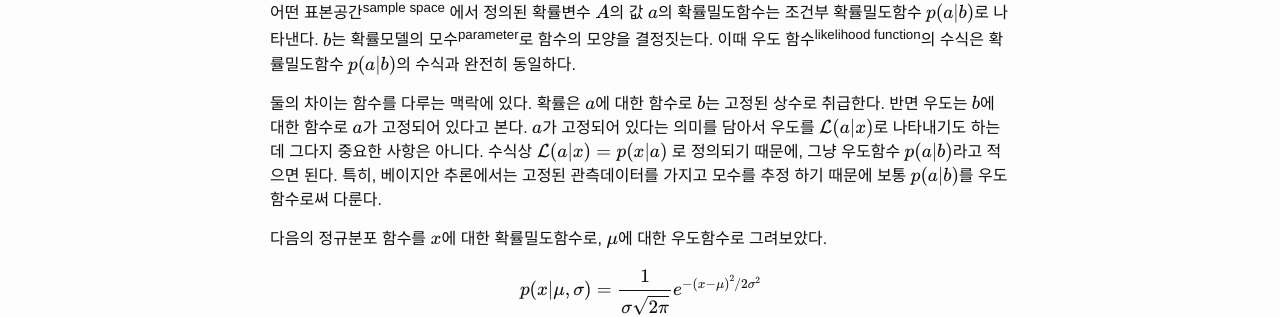
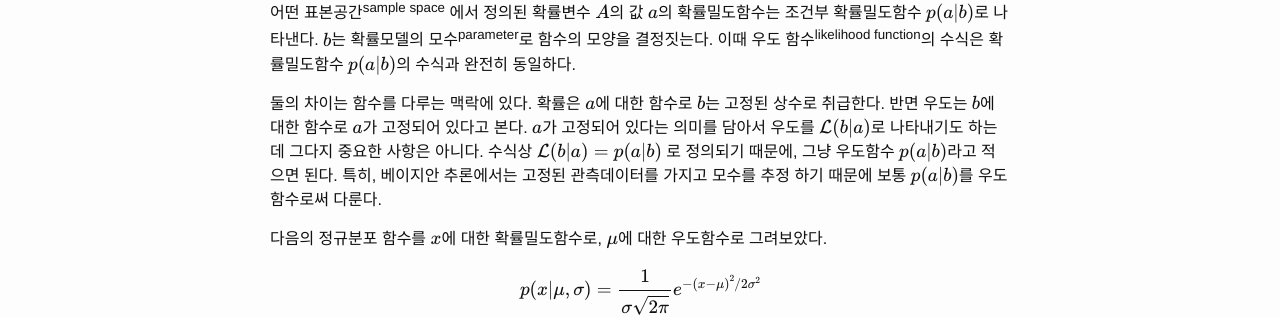
Before and after one commit to sweaterr/bokchi.github.io, a Jekyll site: the page built from _posts/2016-07-31-likelihood.markdown, in a window 1280 px wide. Shown: the part 256-573 px from the top of the page. Built offline with Jekyll 4.4.1, drawn with Linux system fonts in a browser that asks for light colours; formulas are drawn with MathJax 3.

```diff
--- a/_posts/2016-07-31-likelihood.markdown
+++ b/_posts/2016-07-31-likelihood.markdown
@@ -8,7 +8,7 @@ categories: ml
 ### Likelihood Function
 어떤 표본공간<sup>sample space</sup> 에서 정의된 확률변수 \\(A\\)의 값 \\(a\\)의 확률밀도함수는 조건부 확률밀도함수 \\(p(a\|b)\\)로 나타낸다. \\(b\\)는 확률모델의 모수<sup>parameter</sup>로 함수의 모양을 결정짓는다. 이때 우도 함수<sup>likelihood function</sup>의 수식은 확률밀도함수 \\(p(a\|b)\\)의 수식과 완전히 동일하다.
 
-둘의 차이는 함수를 다루는 맥락에 있다. 확률은 \\(a\\)에 대한 함수로 \\( b \\)는 고정된 상수로 취급한다. 반면 우도는 \\(b\\)에 대한 함수로 \\(a\\)가 고정되어 있다고 본다. \\(a\\)가 고정되어 있다는 의미를 담아서 우도를 \\(\mathcal{L}(a\|x)\\)로 나타내기도 하는데 그다지 중요한 사항은 아니다. 수식상 \\(\mathcal{L}(a\|x) =  p(x\|a)\\) 로 정의되기 때문에, 그냥 우도함수 \\(p(a\|b)\\)라고 적으면 된다. 특히, 베이지안 추론에서는 고정된 관측데이터를 가지고 모수를 추정 하기 때문에 보통 \\(p(a\|b)\\)를 우도함수로써 다룬다.
+둘의 차이는 함수를 다루는 맥락에 있다. 확률은 \\(a\\)에 대한 함수로 \\( b \\)는 고정된 상수로 취급한다. 반면 우도는 \\(b\\)에 대한 함수로 \\(a\\)가 고정되어 있다고 본다. \\(a\\)가 고정되어 있다는 의미를 담아서 우도를 \\(\mathcal{L}(b\|a)\\)로 나타내기도 하는데 그다지 중요한 사항은 아니다. 수식상 \\(\mathcal{L}(b\|a) =  p(a\|b)\\) 로 정의되기 때문에, 그냥 우도함수 \\(p(a\|b)\\)라고 적으면 된다. 특히, 베이지안 추론에서는 고정된 관측데이터를 가지고 모수를 추정 하기 때문에 보통 \\(p(a\|b)\\)를 우도함수로써 다룬다.
 
 다음의 정규분포 함수를  \\(x\\)에 대한 확률밀도함수로, \\(\mu\\)에 대한 우도함수로 그려보았다.
 \\[
```
